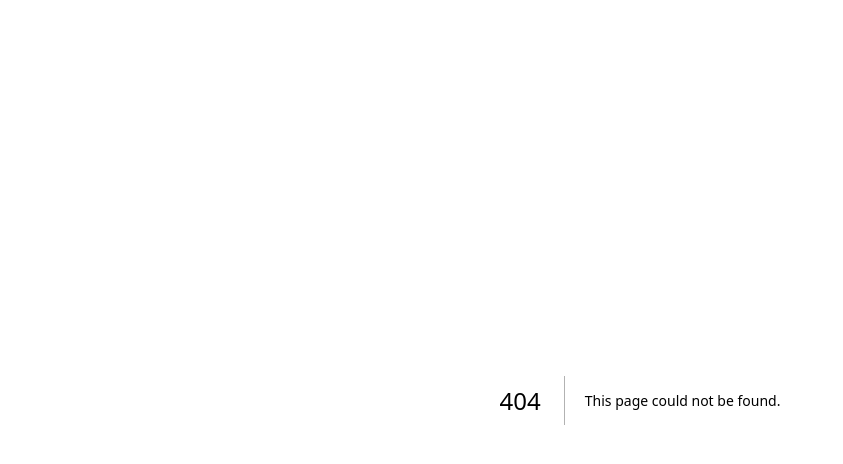
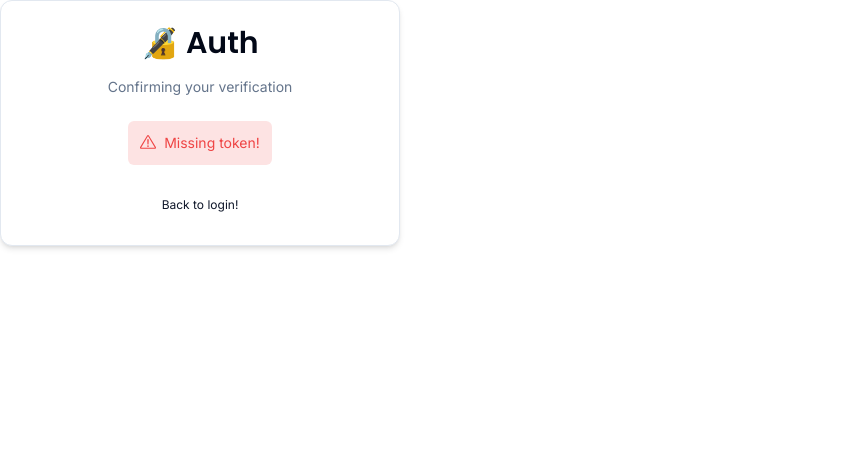
Before and after one commit to chiragyadav2003/NextAuth-V5, a Next.js app: page /auth/new-verification in a window 1280 px wide. Before the commit this address had no page. Shown: the top 464 px of the page, without its empty margins (0-843 px from the left). Built offline with nearby package versions, Linux system fonts and the light colour scheme.

Commit message:
email verification

```diff
--- /dev/null
+++ b/app/auth/new-verification/page.tsx
@@ -0,0 +1,7 @@
+import { NewVerificationForm } from '@/components/auth/new-verification-form';
+
+const NewVerificationPage = () => {
+  return <NewVerificationForm />;
+};
+
+export default NewVerificationPage;
--- /dev/null
+++ b/components/auth/new-verification-form.tsx
@@ -0,0 +1,51 @@
+'use client';
+
+import { BeatLoader } from 'react-spinners';
+import { useSearchParams } from 'next/navigation';
+import { useCallback, useEffect, useState } from 'react';
+
+import { NewVerification } from '@/actions/new-verification';
+import { CardWrapper } from '@/components/auth/card-wrapper';
+import { FormError } from '@/components/form-error';
+import { FormSuccess } from '@/components/form-success';
+
+export const NewVerificationForm = () => {
+  const searchParams = useSearchParams();
+  const token = searchParams.get('token');
+  const [error, setError] = useState<string | undefined>();
+  const [success, setSuccess] = useState<string | undefined>();
+
+  const onSubmit = useCallback(() => {
+    if (!token) {
+      setError('Missing token!');
+      return;
+    }
+
+    NewVerification(token)
+      .then((data) => {
+        setError(data?.error);
+        setSuccess(data?.success);
+      })
+      .catch(() => {
+        setError('Something went wrong!');
+      });
+  }, [token]);
+
+  useEffect(() => {
+    onSubmit();
+  }, [onSubmit]);
+
+  return (
+    <CardWrapper
+      headerLabel="Confirming your verification"
+      backButtonLabel="Back to login!"
+      backButtonHref="/auth/login"
+    >
+      <div className="flex items-center justify-center">
+        {!error && !success && <BeatLoader />}
+        <FormSuccess message={success} />
+        <FormError message={error} />
+      </div>
+    </CardWrapper>
+  );
+};
--- a/data/verification-token.ts
+++ b/data/verification-token.ts
@@ -14,7 +14,9 @@
 export const getVerificationTokenByToken = async (token: string) => {
   try {
     const verificationToken = await db.verificationToken.findUnique({
-      where: { token },
+      where: {
+        token,
+      },
     });
     return verificationToken;
   } catch (error) {
--- a/next.config.mjs
+++ b/next.config.mjs
@@ -1,4 +1,6 @@
 /** @type {import('next').NextConfig} */
-const nextConfig = {};
+const nextConfig = {
+  reactStrictMode: false,
+};
 
 export default nextConfig;
--- a/package.json
+++ b/package.json
@@ -26,6 +26,7 @@
     "react-dom": "^18",
     "react-hook-form": "^7.52.1",
     "react-icons": "^5.2.1",
+    "react-spinners": "^0.14.1",
     "resend": "^3.5.0",
     "tailwind-merge": "^2.4.0",
     "tailwindcss-animate": "^1.0.7",
--- a/routes.ts
+++ b/routes.ts
@@ -4,7 +4,7 @@
  * @type {string[]}
  */
 
-export const publicRoutes = ['/'];
+export const publicRoutes = ['/', '/auth/new-verification'];
 
 /**
  * Array of routes used for authentication
```
Also changed, not shown: 1 other file (tests, documents, lock files or other folders).
